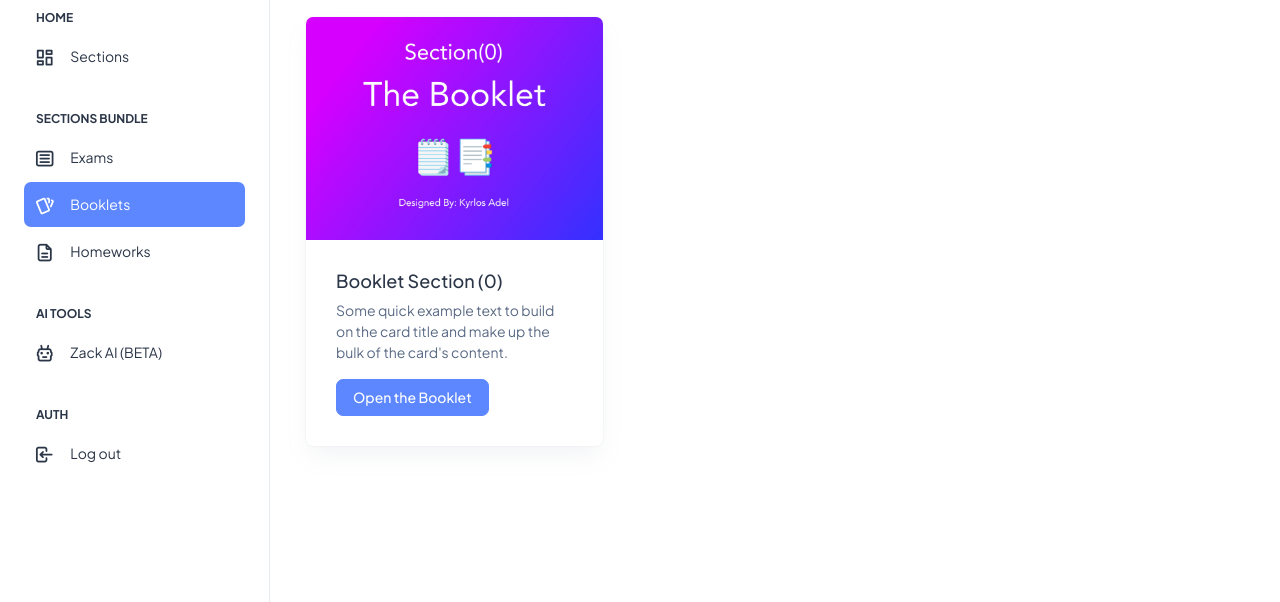
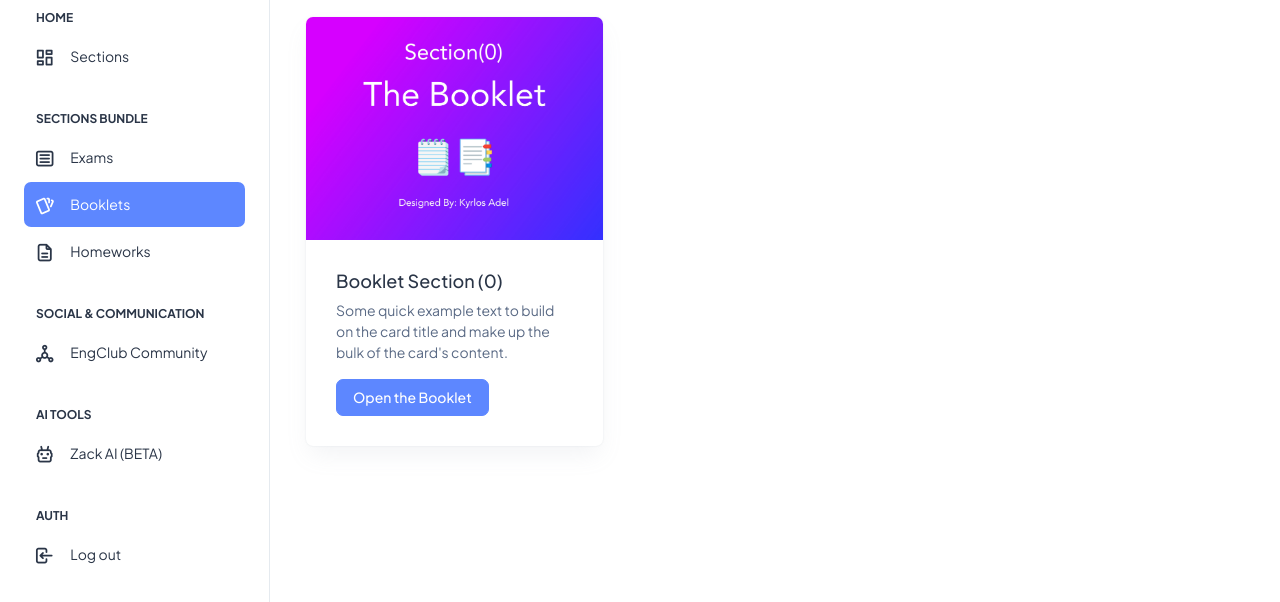
Before and after one commit to EngClub12/engclub, a website: page html/ui-card.html in a window 1280 px wide. Shown: the part 92-694 px from the top of the page. Drawn offline with Linux system fonts and the light colour scheme; a script that the page names is missing.

Commit message:
Update ui-card.html

```diff
--- a/html/ui-card.html
+++ b/html/ui-card.html
@@ -67,6 +67,18 @@
                   <i class="ti ti-file-description"></i>
                 </span>
                 <span class="hide-menu">Homeworks</span>
+              </a>
+            </li>
+             <li class="nav-small-cap">
+              <i class=""></i>
+              <span class="hide-menu">social & communication</span>
+            </li>
+            <li class="sidebar-item">
+              <a class="sidebar-link" href="https://engclub.mn.co/sign_up" aria-expanded="false">
+                <span>
+                  <i class="ti ti-social"></i>
+                </span>
+                <span class="hide-menu">EngClub Community</span>
               </a>
             </li>
             <li class="nav-small-cap">
```
